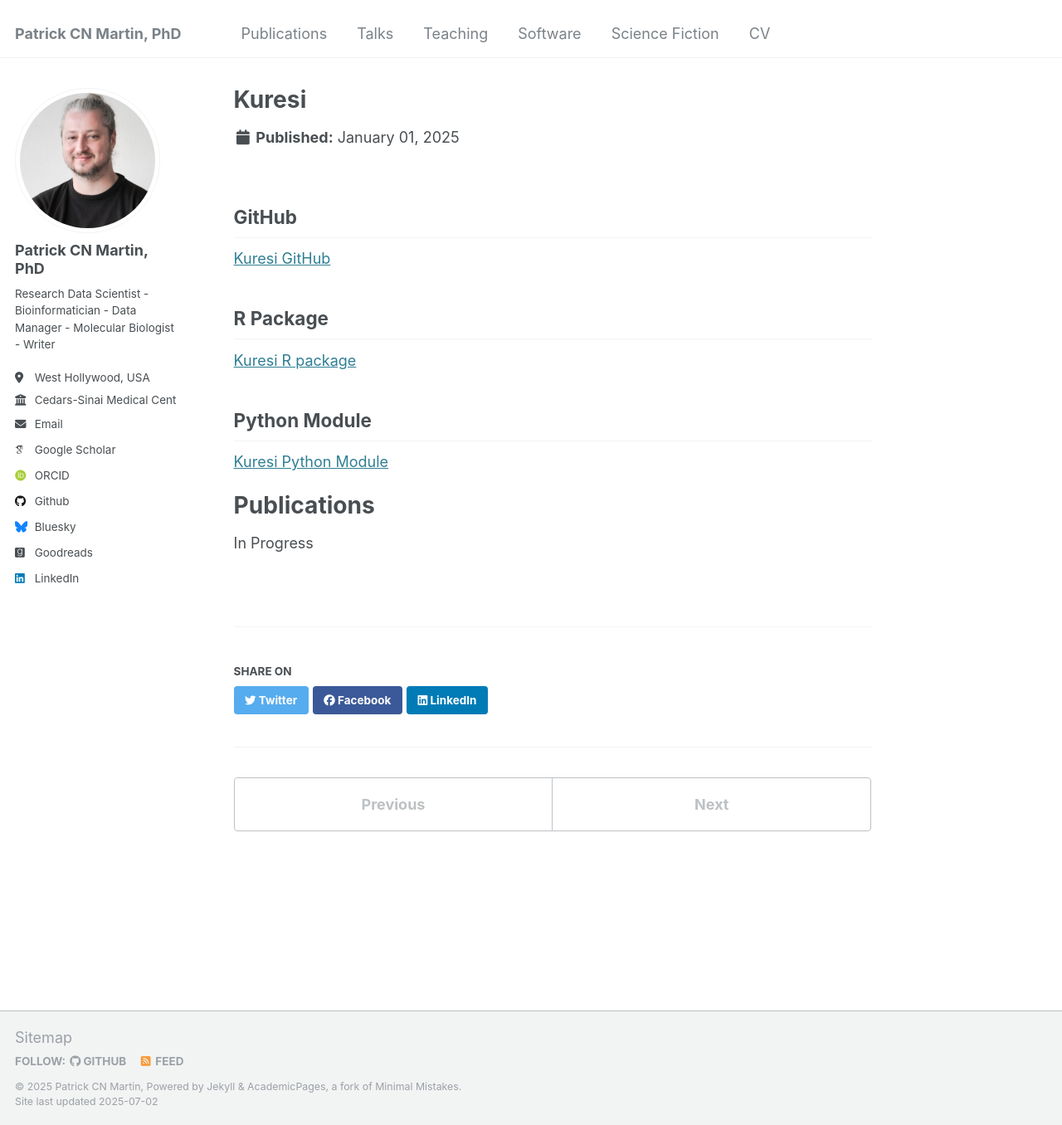
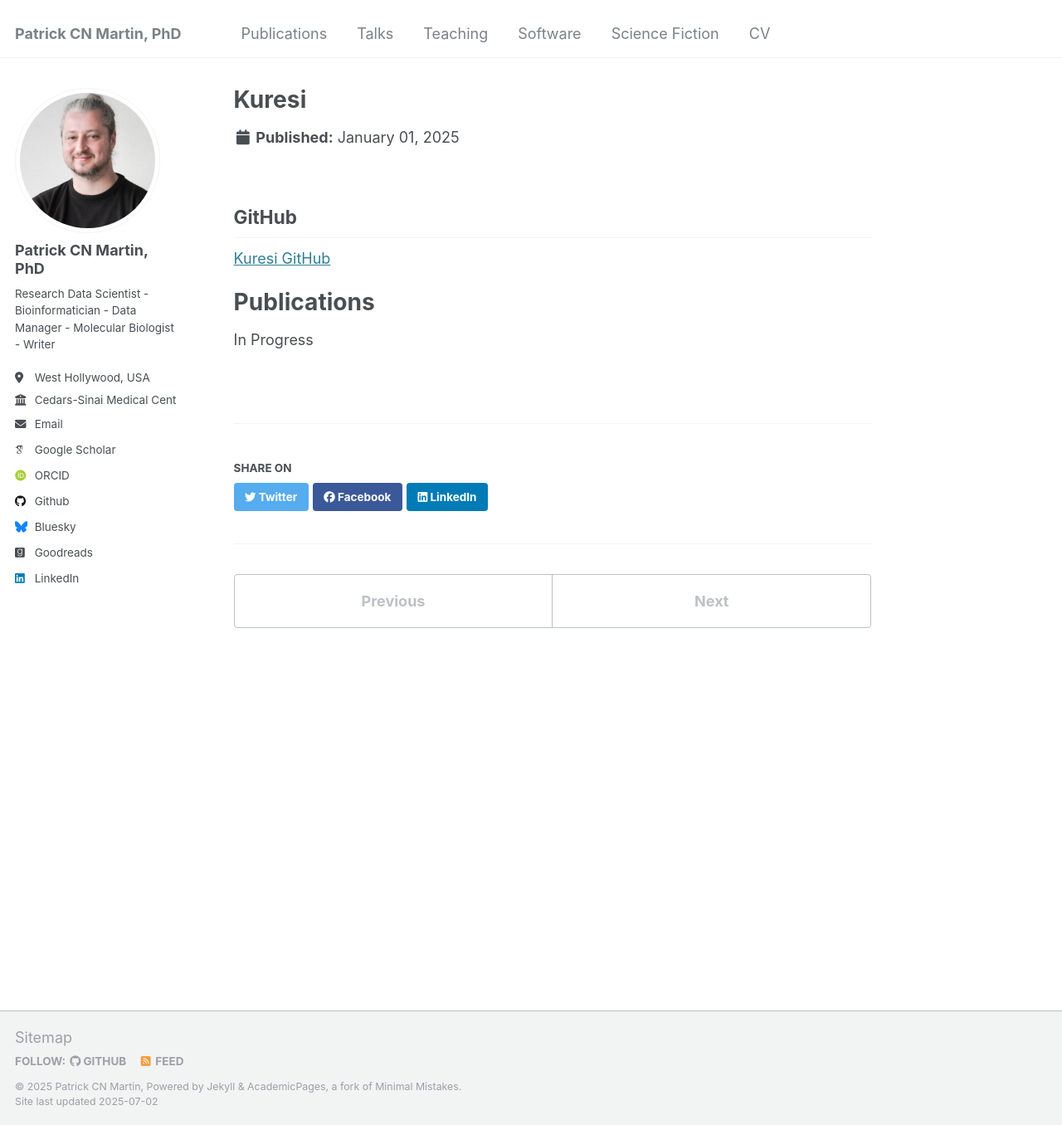
Before and after one commit to patrickCNMartin/patrickCNMartin.github.io, a Jekyll site: the page built from _software/Kuresi.md, in a window 1280 px wide and 1356 px high. Shown: the whole window at 83% size. Built offline with Jekyll 4.4.1, drawn with Linux system fonts in a browser that asks for light colours; some web fonts are replaced.

Commit message:
update software - kuresi

```diff
--- a/_software/Kuresi.md
+++ b/_software/Kuresi.md
@@ -8,11 +8,5 @@ date: 2025-01-01
 ## GitHub
 [Kuresi GitHub](https://github.com/patrickCNMartin/Kuresi)
 
-## R Package
-[Kuresi R package](https://github.com/patrickCNMartin/Kuresi/tree/main/R/Kuresi)
-
-## Python Module
-[Kuresi Python Module](https://github.com/patrickCNMartin/Kuresi/tree/main/python)
-
 # Publications
 In Progress
```
